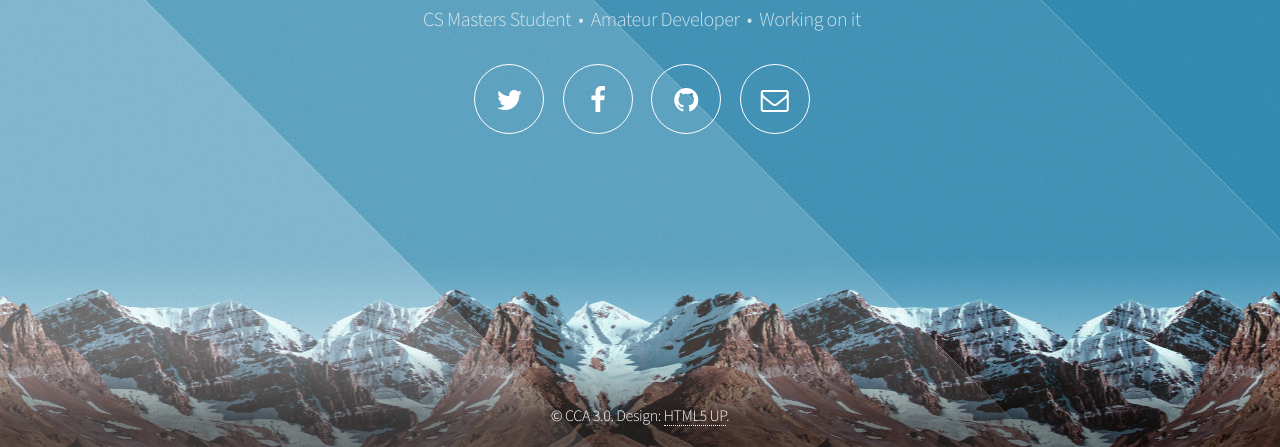
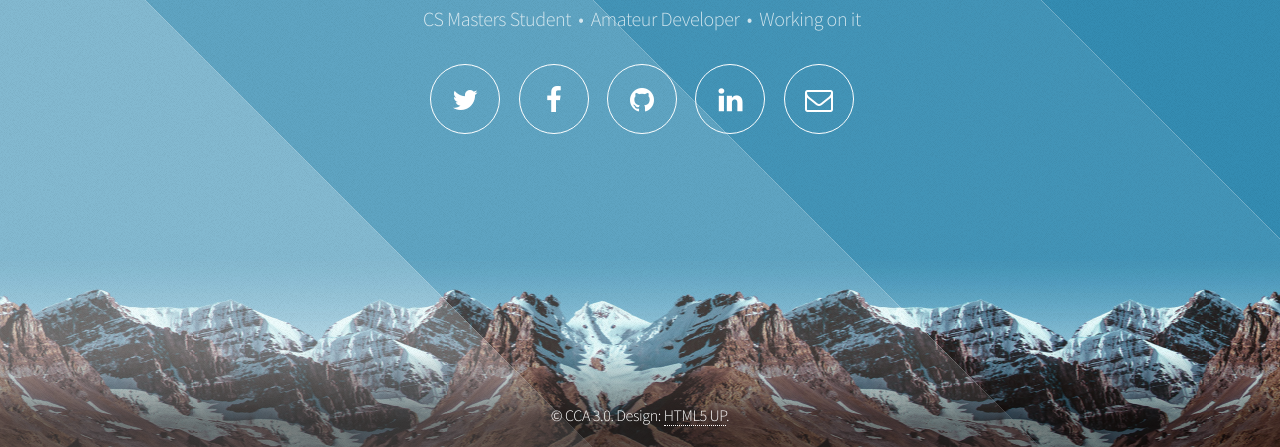
Before and after one commit to rpancholi/rpancholi.github.io, a plain HTML site: page index.html in a window 1280 px wide. Shown: the part 353-800 px from the top of the page. Drawn offline with Linux system fonts and the light colour scheme.

Commit message:
Added LinkedIn Icon

```diff
--- a/index.html
+++ b/index.html
@@ -38,6 +38,7 @@
 								<li><a href="https://twitter.com/rpancholi15" class="icon fa-twitter"><span class="label">Twitter</span></a></li>
 								<li><a href="https://www.facebook.com/RupeshPancholi" class="icon fa-facebook"><span class="label">Facebook</span></a></li>
 								<li><a href="https://github.com/rpancholi?tab=repositories" class="icon fa-github"><span class="label">Github</span></a></li>
+								<li><a href="https://www.linkedin.com/in/rupeshpancholi" class="icon fa-linkedin"><span class="label">LinkedIn</span></a></li>
 								<li><a href="mailto:rpancholi15@gmail.com?subject=Hello!%20I%20saw%20your%20website!" class="icon fa-envelope-o"><span class="label">Email</span></a></li>
 							</ul>
 						</nav>
```
